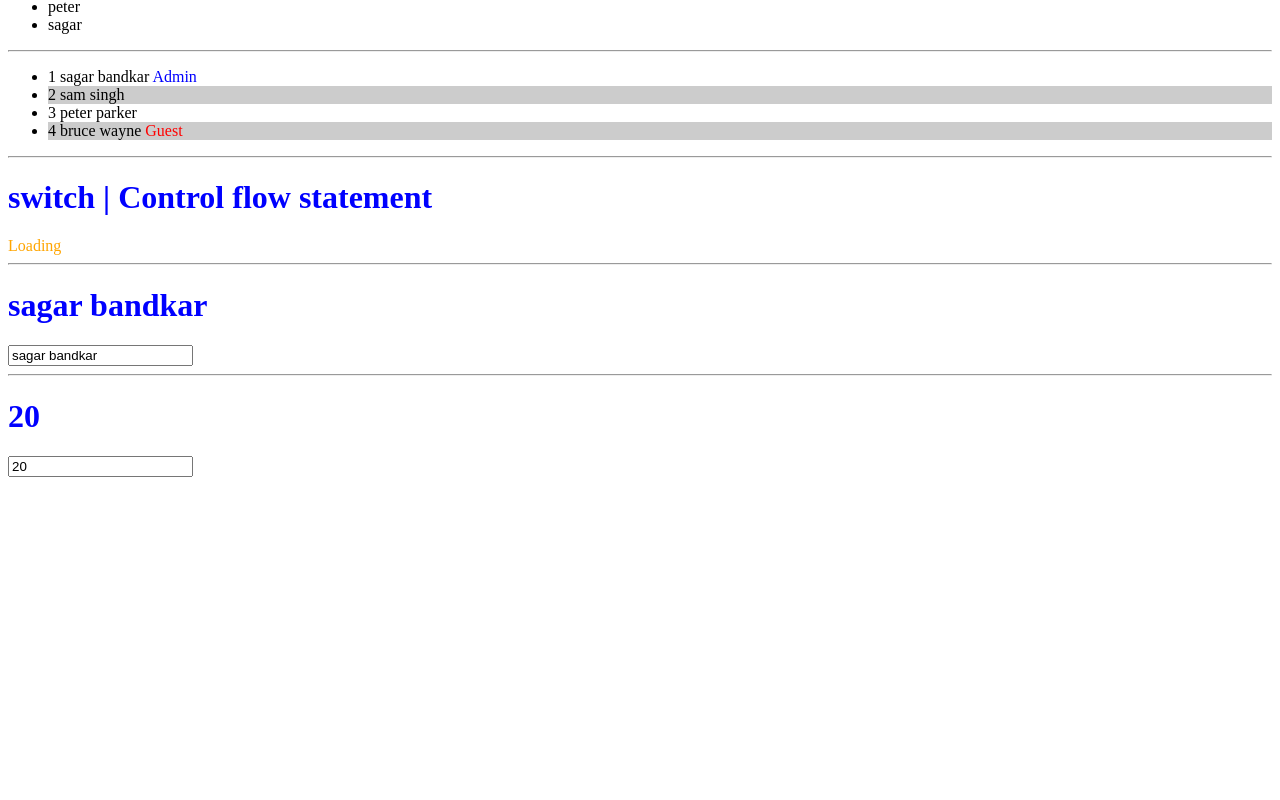
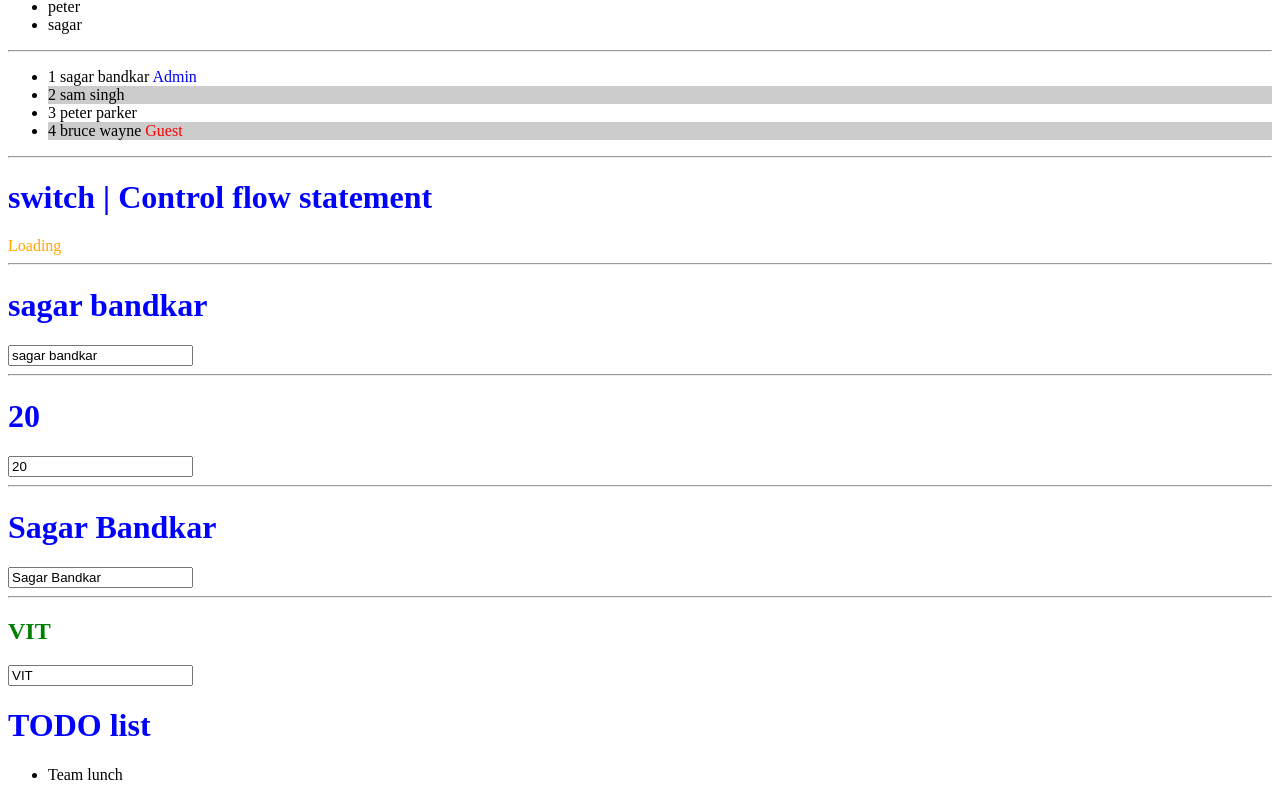
Before and after one commit to SagarBandkar456/Angular-21, an Angular app: page / in a window 1280 px wide. Shown: the part 2172-2972 px from the top of the page. Before the commit the page ends 2657 px from the top, so only its background shows below. Built offline with nearby package versions, Linux system fonts and the light colour scheme.

Commit message:
signal getter and setter

```diff
--- a/src/app/app.html
+++ b/src/app/app.html
@@ -147,9 +147,26 @@
     }
 </div>
 <hr>
+
 <!-- Tut 10 Two way data binding -->
 <h1>{{name1()}}</h1>
 <input type="text" [value]="name1()" (input)="name1.set($event.target.value)">
 <hr>
 <h1>{{age}}</h1>
 <input type="text" [value]="age" [(ngModel)]="age">
+<hr>
+
+<!-- Tut 11 Getter and Setter for signals -->
+<h1>{{uName}}</h1>
+<input type="text" [(ngModel)]="uName">
+<hr>
+<h2>{{userData().college}}</h2>
+<input type="text" [(ngModel)]="userCollege">
+
+<!-- Tut 12 ToDo list with signals -->
+<h1>TODO list</h1>
+<ul>
+    @for (task of task(); track task.id) {
+    <li>{{task.title}}</li>
+    }
+</ul>
--- a/src/app/app.ts
+++ b/src/app/app.ts
@@ -156,4 +156,30 @@ export class App {
   // Tut 10 Two way data binding
   name1 = signal('sagar bandkar');
   age = 20;
+
+  // Tut 11 Getter and Setter for signals
+  userName = signal('Sagar Bandkar')
+  userData = signal({
+    college: 'VIT',
+    email: 'sagarbndkr@gmail.com'
+  })
+
+  get uName() {
+    return this.userName()
+  }
+
+  set uName(val: string) {
+    this.userName.set(val)
+  }
+
+  get userCollege() {
+    return this.userData().college;
+  }
+
+  set userCollege(val: string) {
+    this.userData.update((item) => ({...item, college: val}));
+  }
+
+  // Tut 12 ToDo list with signals
+  task = signal([{id:0,title:'Team lunch',completed:false}])
 }
```
